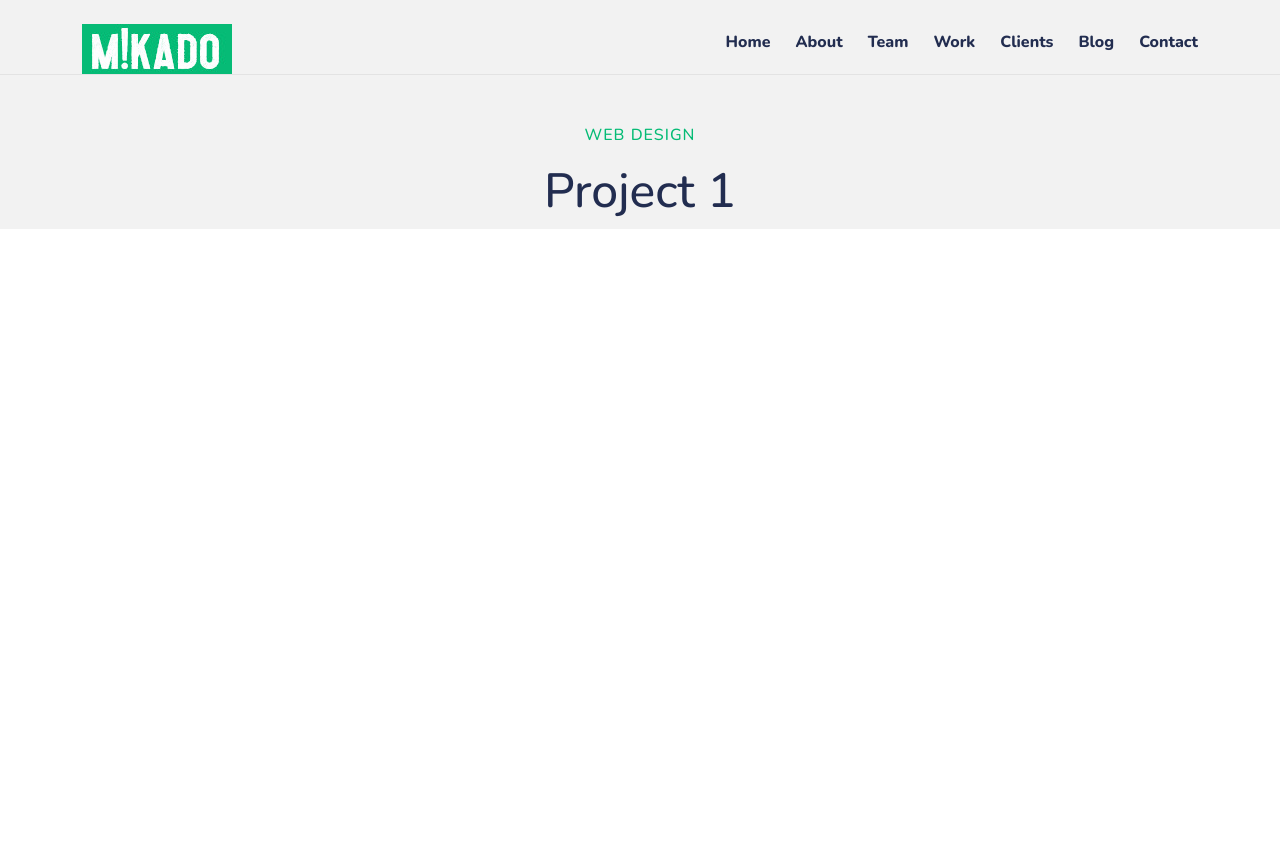
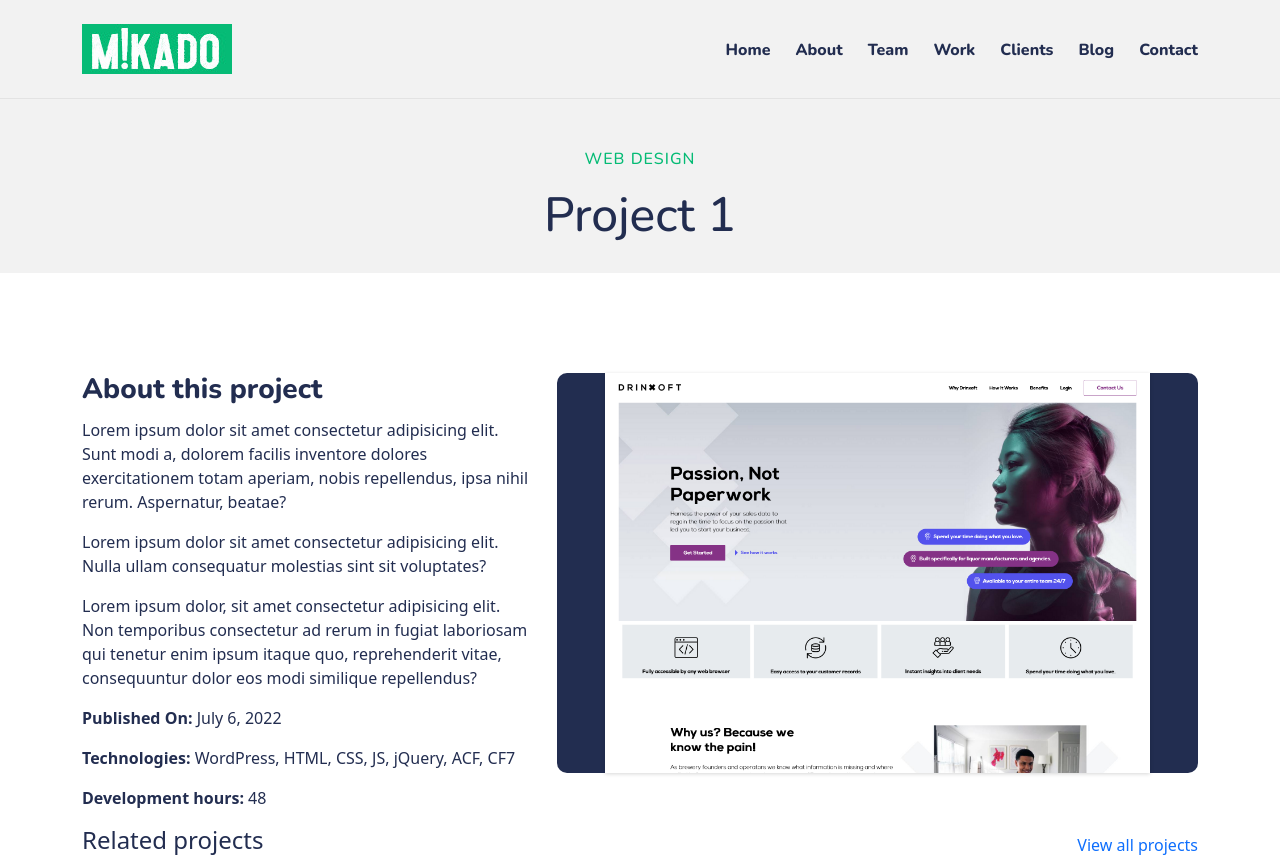
Before and after one commit to nikola93n/mikado, a plain HTML site: page projects.html in a window 1280 px wide. Before the commit the page ends 800 px from the top, so only its background shows below. Drawn offline with nearby package versions, Linux system fonts and the light colour scheme.

Commit message:
Projects

```diff
--- a/assets/css/project-style.css
+++ b/assets/css/project-style.css
@@ -5,4 +5,32 @@
 .project-heading h1 {
     font-family: var(--font-medium);
     font-size: 3rem;
+    padding-bottom: 20px;
 }
+.single-project {
+    padding-top: 100px;
+}
+.single-project .box {
+    /* width: 580px; */
+    height: 400px;
+    background: #000;
+    background-position: top;
+    box-shadow: rgba(0, 0, 0, 0.16) 0px 1px 4px;
+    /* -webkit-box-shadow: 0px 10px 13px -7px #000000, 5px 5px 15px 5px rgba(0,0,0,0);
+    box-shadow: 0px 10px 10px -14px #000000, 5px 5px 15px 5px rgba(0,0,0,0); */
+}
+.single-project .box:hover {
+    background-position: bottom !important;
+}
+.single-project .box-container {
+    background: #222D50;
+    border-radius: 10px;
+}
+.single-project h3 {
+    font-family: 'Nunito ExtraBold';
+}
+@media(max-width: 768px) {
+    .single-project {
+    padding-top: 50px;
+    }
+}
--- a/assets/css/style.css
+++ b/assets/css/style.css
@@ -40,6 +40,7 @@ a {
 ul {
     list-style: none;
     padding-left: 0;
+    margin-bottom: 0;
 }
 .py-75 {
     padding: 7.5rem 0;
--- a/projects.html
+++ b/projects.html
@@ -19,12 +19,12 @@
         <!-- Start Header Section -->
         <div class="container">
             <div class="row">
-                <header class="mt-4 d-flex justify-content-between align-items-center">
+                <header class="mt-4 pb-4 d-flex justify-content-between align-items-center">
                     <a href="https://mikado.nnweb.net" class="logo" id="home"
                       ><img src="images/Mikado-Logo.jpg" alt="Mikado Logo" class="logo"
                     /></a>
                     <nav class="hide-nav" id="navbar">
-                      <ul class="d-flex main-menu">
+                      <ul class="d-flex align-items-center main-menu">
                         <li><a href="#" class="active">Home</a></li>
                         <li><a href="#info" class="">About</a></li>
                         <li><a href="#team" class="">Team</a></li>
@@ -56,6 +56,38 @@
     </div>
     </section>
     <!-- End Title Section -->
+    <!-- Start Project Section -->
+    <section class="single-project">
+        <div class="container">
+        <div class="row">
+            <div class="col-md-5">
+                <h3 class="pb-1">About this project</h3>
+                <p>Lorem ipsum dolor sit amet consectetur adipisicing elit. Sunt modi a, dolorem facilis inventore dolores exercitationem totam aperiam, nobis repellendus, ipsa nihil rerum. Aspernatur, beatae?</p>
+                <p>Lorem ipsum dolor sit amet consectetur adipisicing elit. Nulla ullam consequatur molestias sint sit voluptates?</p>
+                <p>Lorem ipsum dolor, sit amet consectetur adipisicing elit. Non temporibus consectetur ad rerum in fugiat laboriosam qui tenetur enim ipsum itaque quo, reprehenderit vitae, consequuntur dolor eos modi similique repellendus?</p>
+                <div class="meta">
+                    <p><b>Published On:</b> July 6, 2022</p>
+                    <p><b>Technologies:</b> WordPress, HTML, CSS, JS, jQuery, ACF, CF7</p>
+                    <p><b>Development hours:</b> 48</p>
+                </div>
+            </div>
+            <div class="col-md-7 mt-5 mt-sm-5 mt-md-0">
+                <div class="box-container px-5">
+                    <div class="box" style="background: url(images/projects/Project-1.png); background-size: cover; transition: ease-in-out 2s;">
+                </div>
+                </div>
+            </div>
+        </div>
+        <div class="row">
+            <div class="related-projects d-flex justify-content-between align-items-center">
+                <h4>Related projects</h4>
+                <a href="#">View all projects</a>
+            </div>
+        </div>
+    </div>
+    </section>
+    <!-- End Project Section -->
+
 
 
 
```
Also changed, not shown: images/projects/Project-1.png (added).
